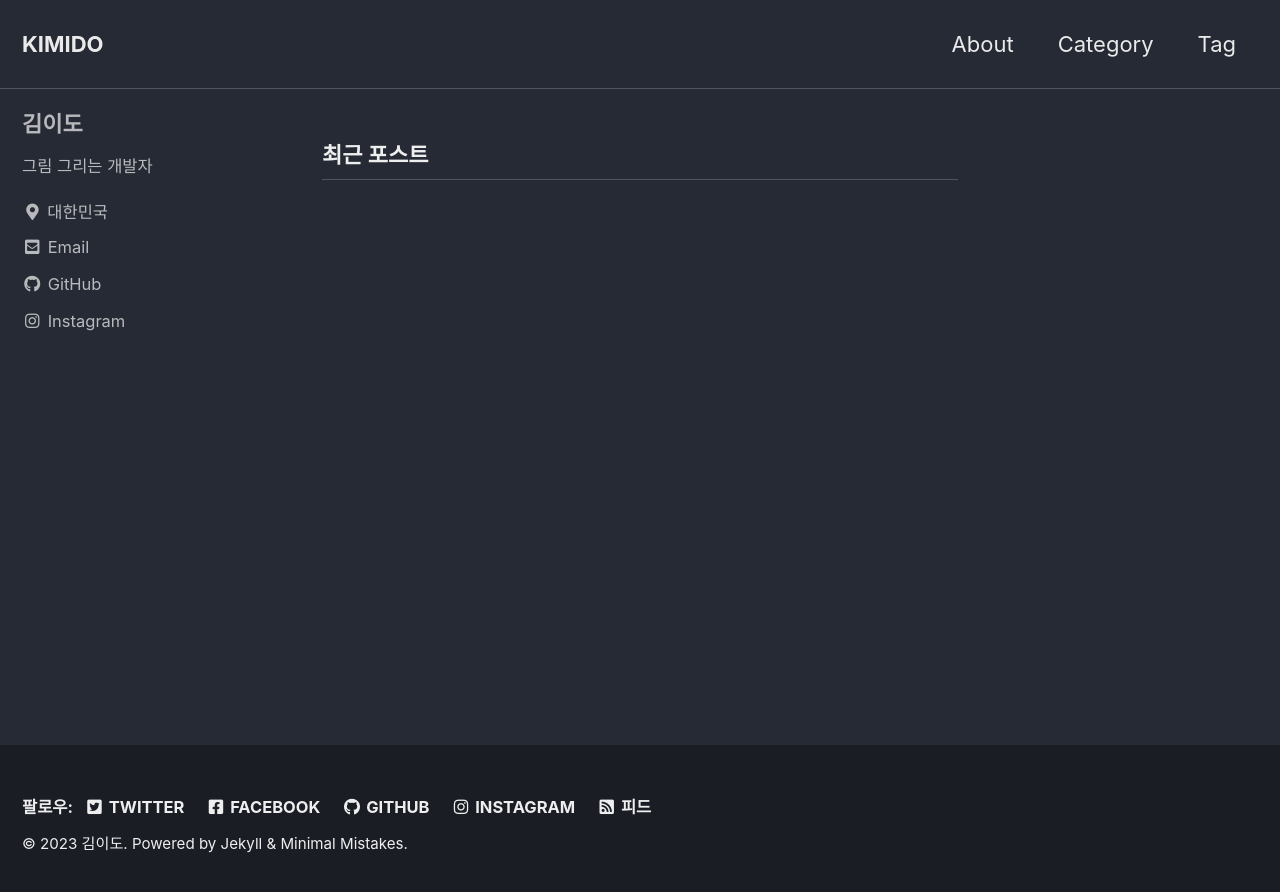
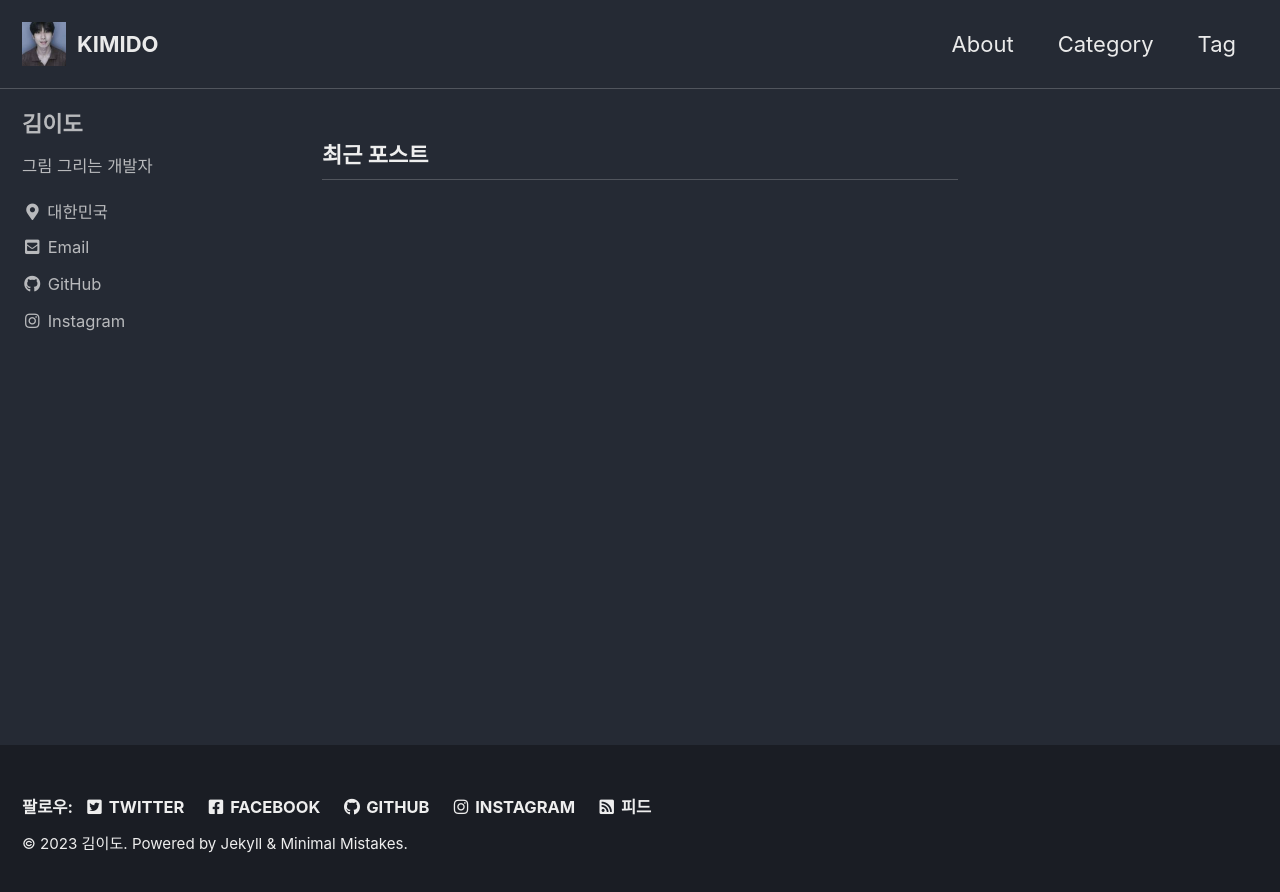
Before and after one commit to xkimido/xkimido.github.io, a Jekyll site: the page built from index.html, in a window 1280 px wide. Shown: the top 892 px of the page. Built offline with Jekyll 4.4.1, drawn with Linux system fonts in a browser that asks for light colours; cached includes are drawn as plain includes; the list of posts is cut into pages by our own code.

Commit message:
Set profile pic

```diff
--- a/_config.yml
+++ b/_config.yml
@@ -25,7 +25,7 @@ url                      : "https://xkimido.com"
 baseurl                  : # the subpath of your site, e.g. "/blog"
 repository               : "xkimido/xkimido.github.io"
 teaser                   : # path of fallback teaser image, e.g. "/assets/images/500x300.png"
-logo                     : # path of logo image to display in the masthead, e.g. "/assets/images/88x88.png"
+logo                     : "/assets/images/profile.jpg"
 masthead_title           : "KIMIDO"
 # breadcrumbs            : false # true, false (default)
 words_per_minute         : 200
```
Also changed, not shown: assets/images/profile.jpg (added).
